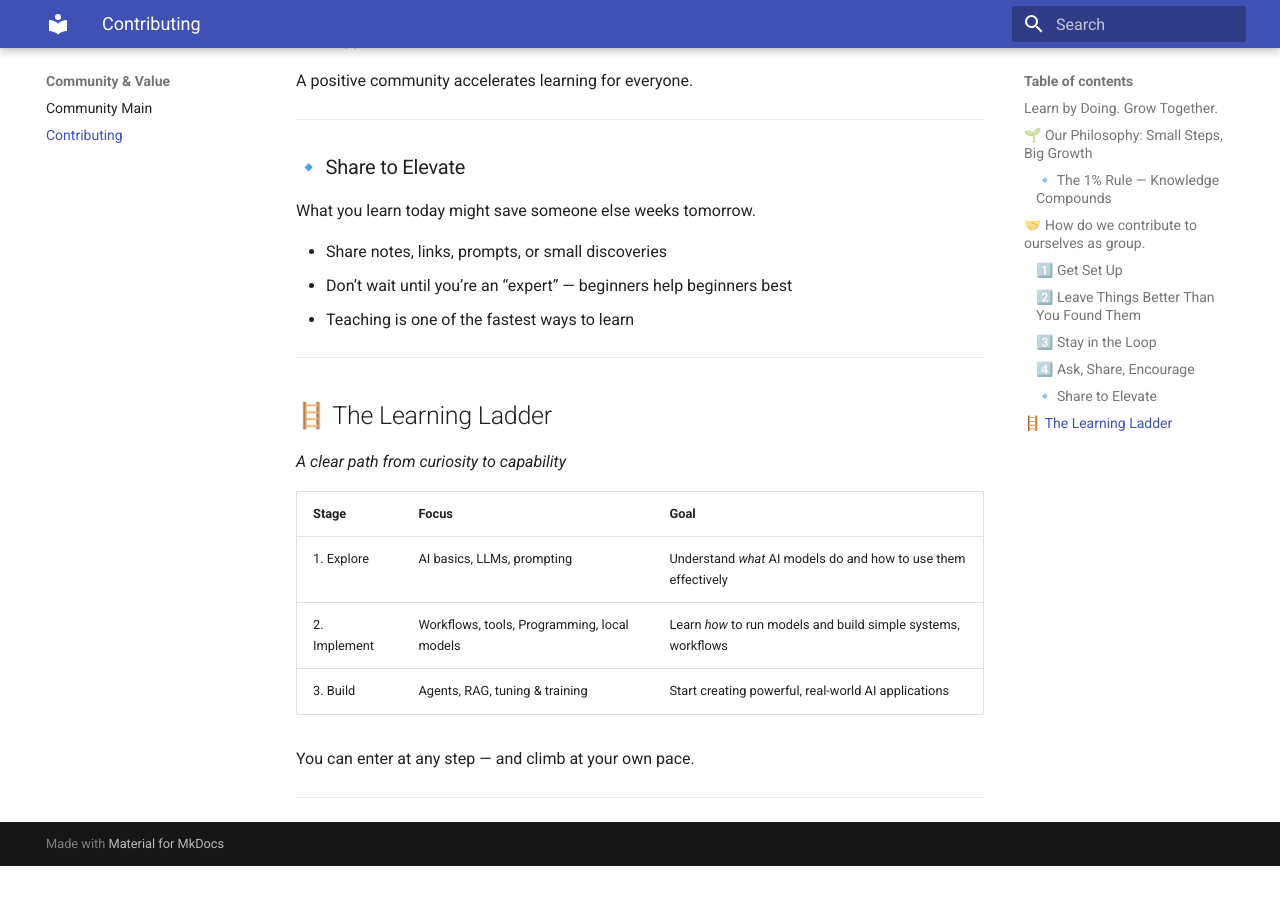
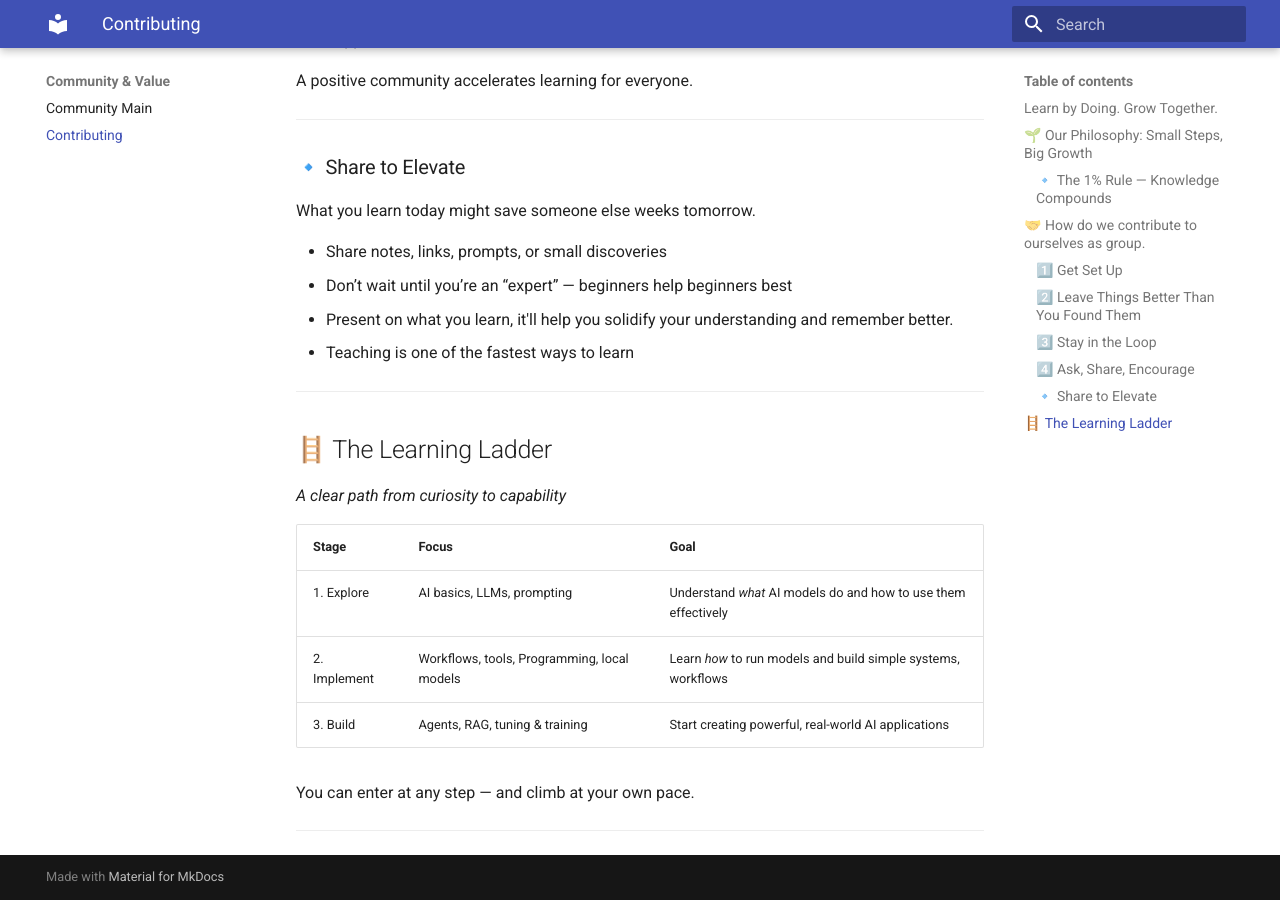
Before and after one commit to tejomayee-tech/toronto_ai_learning_group, an MkDocs documentation site: the page built from docs/community-values-guidelines/ContributingGuide.md, in a window 1280 px wide and 900 px high, scrolled down 1798 px. Built offline with MkDocs 1.6.1 and Material for MkDocs 9.7.7, drawn with Linux system fonts in a browser that asks for light colours; before the commit the page ends 2664 px from its top, so only the background shows below that.

Commit message:
udpate contribute guide

```diff
--- a/docs/community-values-guidelines/ContributingGuide.md
+++ b/docs/community-values-guidelines/ContributingGuide.md
@@ -70,6 +70,7 @@ What you learn today might save someone else weeks tomorrow.
 
 * Share notes, links, prompts, or small discoveries
 * Don’t wait until you’re an “expert” — beginners help beginners best
+* Present on what you learn, it'll help you solidify your understanding and remember better.
 * Teaching is one of the fastest ways to learn
 
 ---
```
